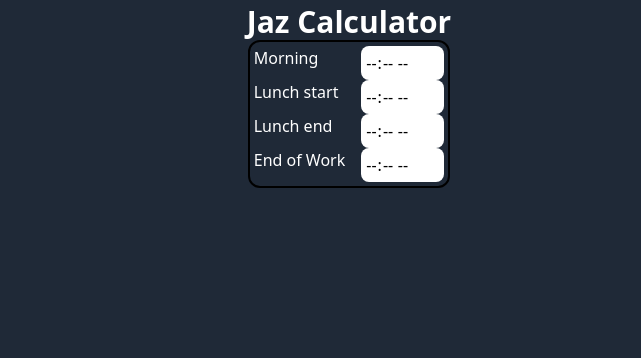
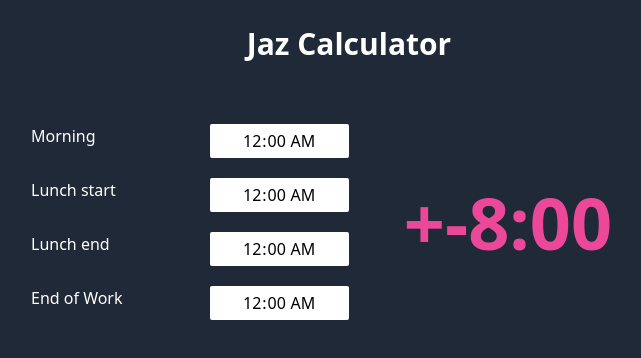
Before and after one commit to QKharma/Jaz-Calculator, a React (Create React App) app: page / in a window 1280 px wide. Shown: the top 358 px of the page, without its empty margins (291-932 px from the left). Built offline with nearby package versions, Linux system fonts and the light colour scheme.

Commit message:
:sparkles: Add overtime calculation

```diff
--- a/src/App.tsx
+++ b/src/App.tsx
@@ -1,22 +1,15 @@
 import React from 'react'
-import TimeInput from './components/TimeInput'
+import Calculator from './components/Calculator'
 
 function App() {
   return (
     <div>
       <div className='h-screen'>
         <div className='bg-gray-800 h-full p-1 flex flex-col'>
-          <div className='text-[white] text-3xl font-semibold text-center'>
+          <div className='text-white text-3xl font-semibold grid place-items-center h-20 mb-10'>
             Jaz Calculator
           </div>
-          <div className='grid place-content-center'>
-            <div className='bg-gray-800 border-2 rounded-xl border-black p-1 grid grid-cols-1'>
-              <TimeInput name='Morning' />
-              <TimeInput name='Lunch start' />
-              <TimeInput name='Lunch end' />
-              <TimeInput name='End of Work' />
-            </div>
-          </div>
+          <Calculator />
         </div>
       </div>
     </div>
--- /dev/null
+++ b/src/components/Calculator.tsx
@@ -0,0 +1,36 @@
+import { useEffect, useState } from 'react'
+import msToString from '../lib/msToString'
+import TimeInput from './TimeInput'
+
+const Calculator = () => {
+  const [morning, setMorning] = useState(0)
+  const [lunchStart, setLunchStart] = useState(0)
+  const [lunchEnd, setLunchEnd] = useState(0)
+  const [endOfWork, setEndOfWork] = useState(0)
+  const [overtime, setOvertime] = useState('00:00')
+
+  useEffect(() => {
+    let calcOvertime = lunchStart - morning + (endOfWork - lunchEnd) - 28800000
+    setOvertime(msToString(calcOvertime))
+  }, [morning, lunchStart, lunchEnd, endOfWork])
+
+  return (
+    <div className='self-center w-1/2 flex flex-row justify-between'>
+      <div className='flex flex-col space-y-5 basis-1/2'>
+        <TimeInput time={morning} setTime={setMorning} name='Morning' />
+        <TimeInput
+          time={lunchStart}
+          setTime={setLunchStart}
+          name='Lunch start'
+        />
+        <TimeInput time={lunchEnd} setTime={setLunchEnd} name='Lunch end' />
+        <TimeInput time={endOfWork} setTime={setEndOfWork} name='End of Work' />
+      </div>
+      <div className='grid place-items-center text-7xl font-semibold basis-1/2'>
+        <p className='text-pink-500'>+{overtime}</p>
+      </div>
+    </div>
+  )
+}
+
+export default Calculator
--- a/src/components/TimeInput.tsx
+++ b/src/components/TimeInput.tsx
@@ -1,7 +1,10 @@
-import React from 'react'
+import React, { useEffect } from 'react'
+import msToString from '../lib/msToString'
 
 interface TimeInputProps {
   name: string
+  setTime: (s: number) => void
+  time: number
 }
 
 const TimeInput = (props: TimeInputProps) => {
@@ -9,8 +12,12 @@ const TimeInput = (props: TimeInputProps) => {
     <div className='flex flex-row justify-between'>
       <div className='text-white mr-4'>{props.name}</div>
       <input
-        className='appearance-none bg-white rounded-lg p-1'
+        className='appearance-none bg-white rounded-sm py-1 px-8'
         type={'time'}
+        onChange={(e) => {
+          props.setTime(e.target.valueAsNumber)
+        }}
+        value={msToString(props.time)}
       ></input>
     </div>
   )
--- /dev/null
+++ b/src/lib/msToString.ts
@@ -0,0 +1,11 @@
+const msToString = (n: number) => {
+  let h = Math.floor(n / 3600000)
+  let m = Math.floor((n % 3600000) / 60000)
+
+  let result = `${h.toString().padStart(2, '0')}:${m
+    .toString()
+    .padStart(2, '0')}`
+  return result
+}
+
+export default msToString
```
Also changed, not shown: public/manifest.json.
